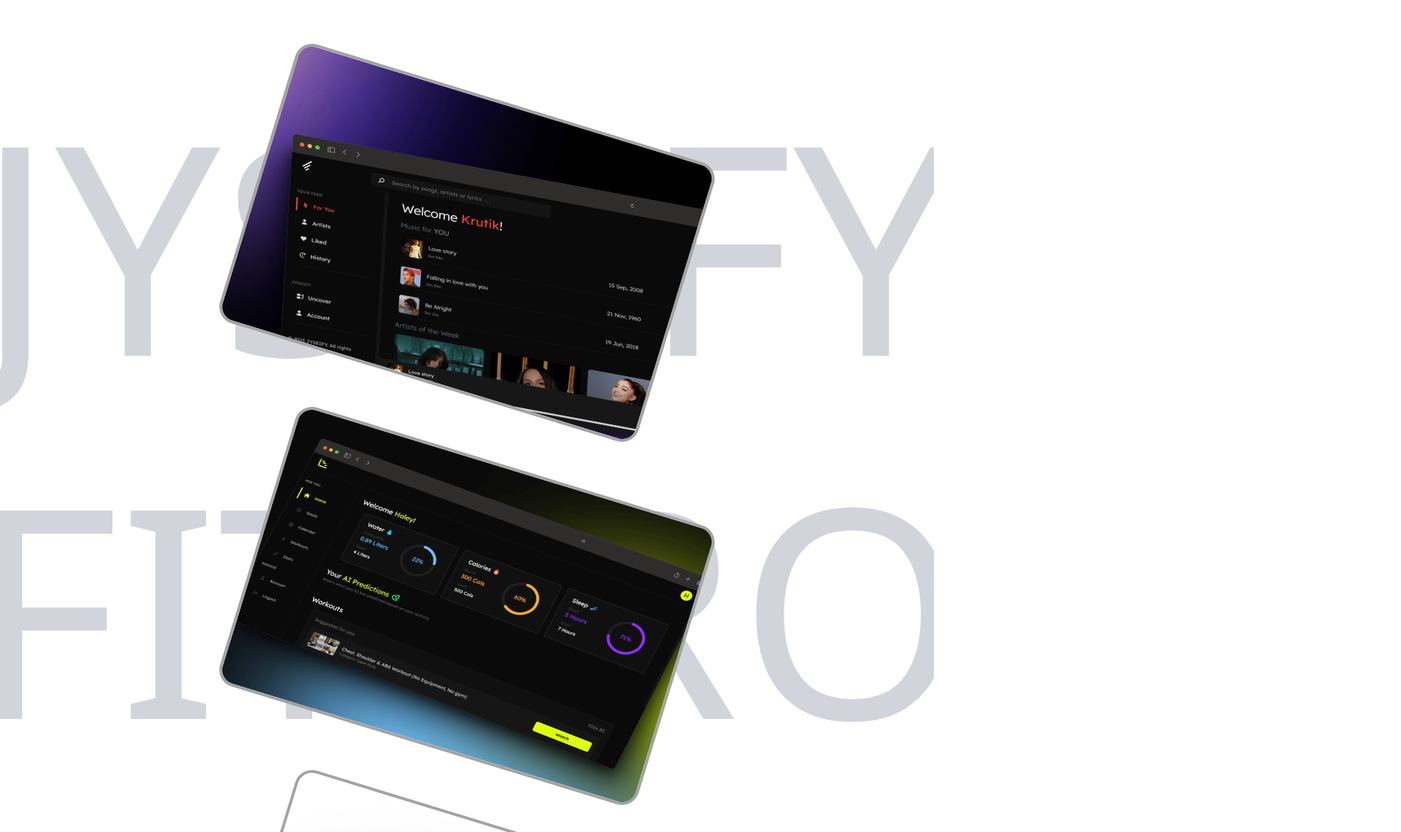
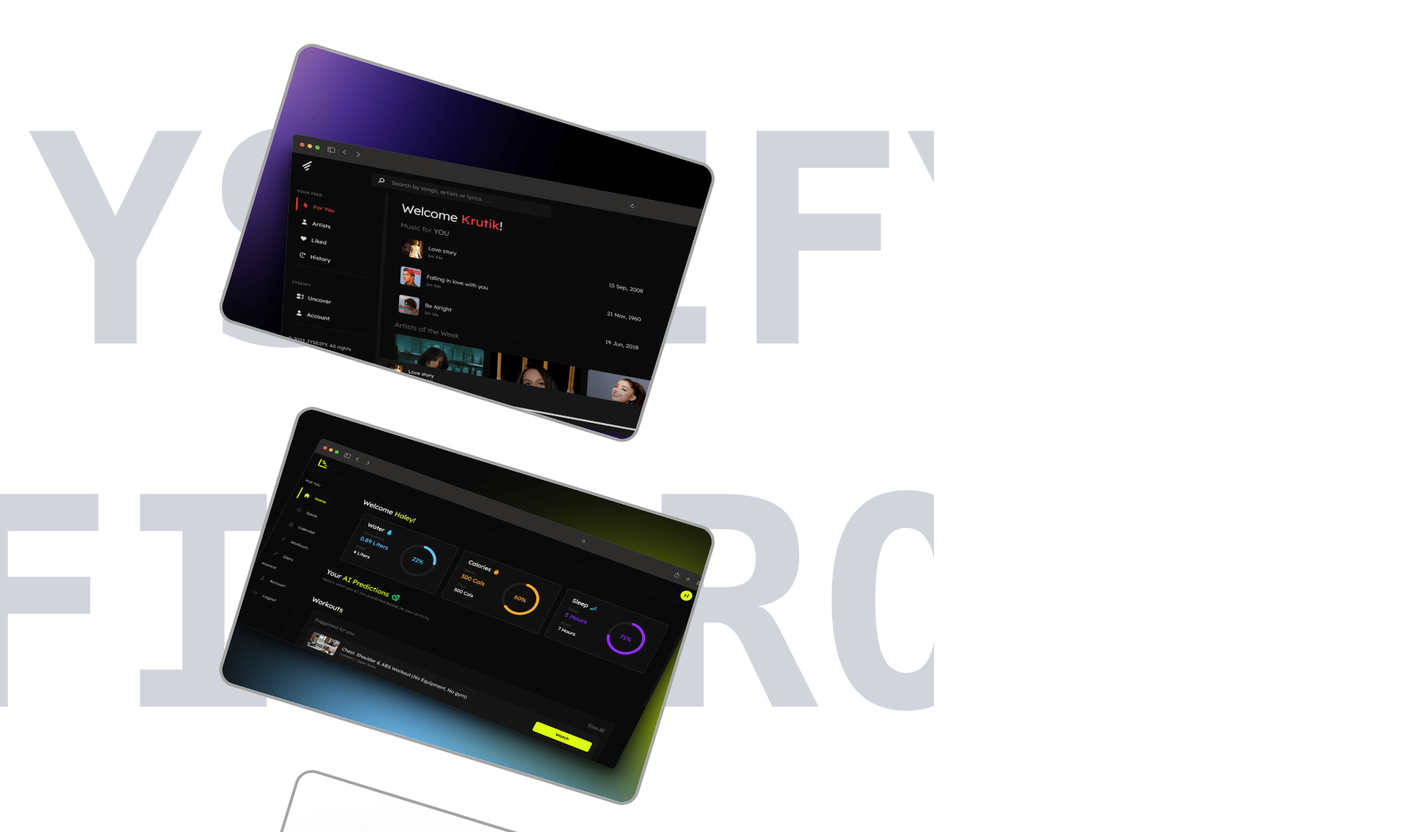
Before and after one commit to mohammadjodaki/portfolio1, a plain HTML site: page index.html in a window 1280 px wide. Shown: the part 1246-2387 px from the top of the page at 73% size, 1920 px wide, since content can reach past the window. Drawn offline with nearby package versions, Linux system fonts and the light colour scheme.

Commit message:
edit font

```diff
--- a/index.html
+++ b/index.html
@@ -7,7 +7,7 @@
     <link rel="stylesheet" href="https://cdn.jsdelivr.net/npm/bootstrap-icons@1.11.3/font/bootstrap-icons.min.css">
     <title>portfolio 1</title>
 </head>
-<body class="overflow-x-hidden *:overflow-x-hidden">
+<body class="overflow-x-hidden *:overflow-x-hidden font-mono">
     <div class="w-full row justify-between px-10 p-2 fixed z-50">
         <span class="text-4xl cursor-pointer"><i class="bi bi-toggle-on"></i></span>
         <span class="text-6xl cursor-pointer"><i class="bi bi-list"></i></span>
@@ -53,15 +53,15 @@
     <section>
         <div class="w-full h-[315px] my-10 lg:h-[370px] lg:my-32 row justify-center items-center relative">
             <img class="peer lg:hover:rotate-0 duration-500 row w-[300px] h-[250px] md:w-[600px] md:h-[400px] rounded-3xl border-4 border-neutral-400 z-20 rotate-17 absolute" src="img/0QxnW2xKsEl2T7B8elNMuh3Mwqk.png" alt="">
-            <h2 class="hidden md:flex peer-hover:text-gray-600 peer-hover:text-[320px] duration-500 text-nowrap text-[400px] text-gray-300 z-10 uppercase absolute">Jyseify</h2>
+            <h2 class="hidden font-bold md:flex peer-hover:text-gray-600 peer-hover:text-[320px] duration-500 text-nowrap text-[400px] text-gray-300 z-10 uppercase absolute">Jyseify</h2>
         </div>
         <div class="w-full h-[315px] my-10 lg:h-[370px] lg:my-32 row justify-center items-center relative">
             <img class="peer lg:hover:rotate-0 duration-500 row w-[300px] h-[250px] md:w-[600px] md:h-[400px] rounded-3xl border-4 border-neutral-400 z-20 rotate-17 absolute" src="img/N8xrlBanMw1BL3xTlTHia6H5k.png" alt="">
-            <h2 class="hidden md:flex peer-hover:text-gray-600 peer-hover:text-[320px] duration-500 text-nowrap text-[400px] text-gray-300 z-10 uppercase absolute">Fitpro</h2>
+            <h2 class="hidden font-bold md:flex peer-hover:text-gray-600 peer-hover:text-[320px] duration-500 text-nowrap text-[400px] text-gray-300 z-10 uppercase absolute">Fitpro</h2>
         </div>
         <div class="w-full h-[315px] my-10 lg:h-[370px] lg:my-32 row justify-center items-center relative">
             <img class="peer lg:hover:rotate-0 duration-500 row w-[300px] h-[250px] md:w-[600px] md:h-[400px] rounded-3xl border-4 border-neutral-400 z-20 rotate-17 absolute" src="img/Qyd4Ben06yXyx9dOBAxmipUApXE.png" alt="">
-            <h2 class="hidden md:flex peer-hover:text-gray-600 peer-hover:text-[320px] duration-500 text-nowrap text-[400px] text-gray-300 z-10 uppercase absolute">Thynk Media</h2>
+            <h2 class="hidden font-bold md:flex peer-hover:text-gray-600 peer-hover:text-[320px] duration-500 text-nowrap text-[400px] text-gray-300 z-10 uppercase absolute">Thynk Media</h2>
         </div>
     </section>
     <article class=" w-full mt-20 px-10">
```
Also changed, not shown: css/output.css.
